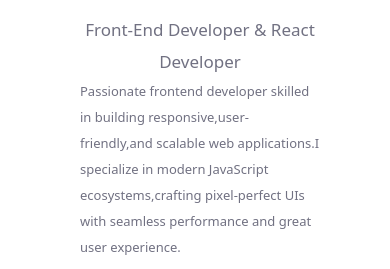
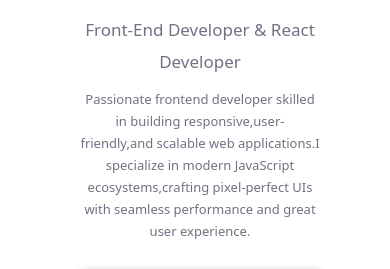
Before and after one commit to JayavardhanGundala/PORTFOLIO, a plain HTML site: page index.html in a window 390 px wide. Shown: the part 109-378 px from the top of the page. Drawn offline with nearby package versions, Linux system fonts and the light colour scheme.

Commit message:
fixed home page bug

```diff
--- a/styles/Home.css
+++ b/styles/Home.css
@@ -650,6 +650,10 @@
         padding: 0px 10px 10px 20px ;
 
     }
+    .middle .left h2.show{
+    width: 100%;
+    display: inline-block;
+}
     .middle{
         gap: 0;
     }
@@ -669,8 +673,11 @@
     }
     .middle .left p:last-of-type.show{
         font-size: 14px;
-        text-align: start;
+        text-align: center;
         width: 100%;
+        display: block;
+        line-height: 22px;
+        margin-top: 10px;
 
 
     }
@@ -725,4 +732,5 @@
 
 }
 
+
 }
```
